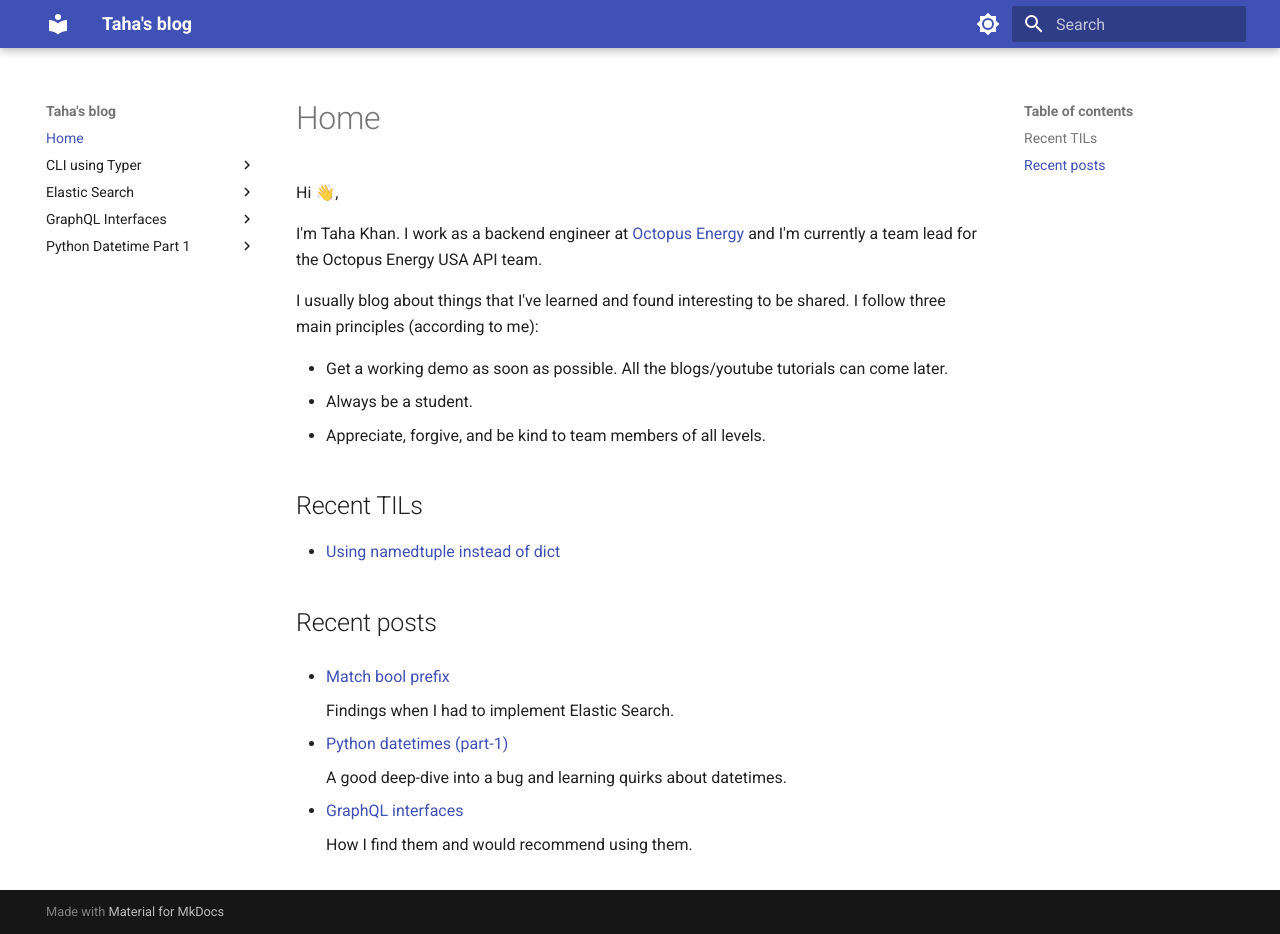
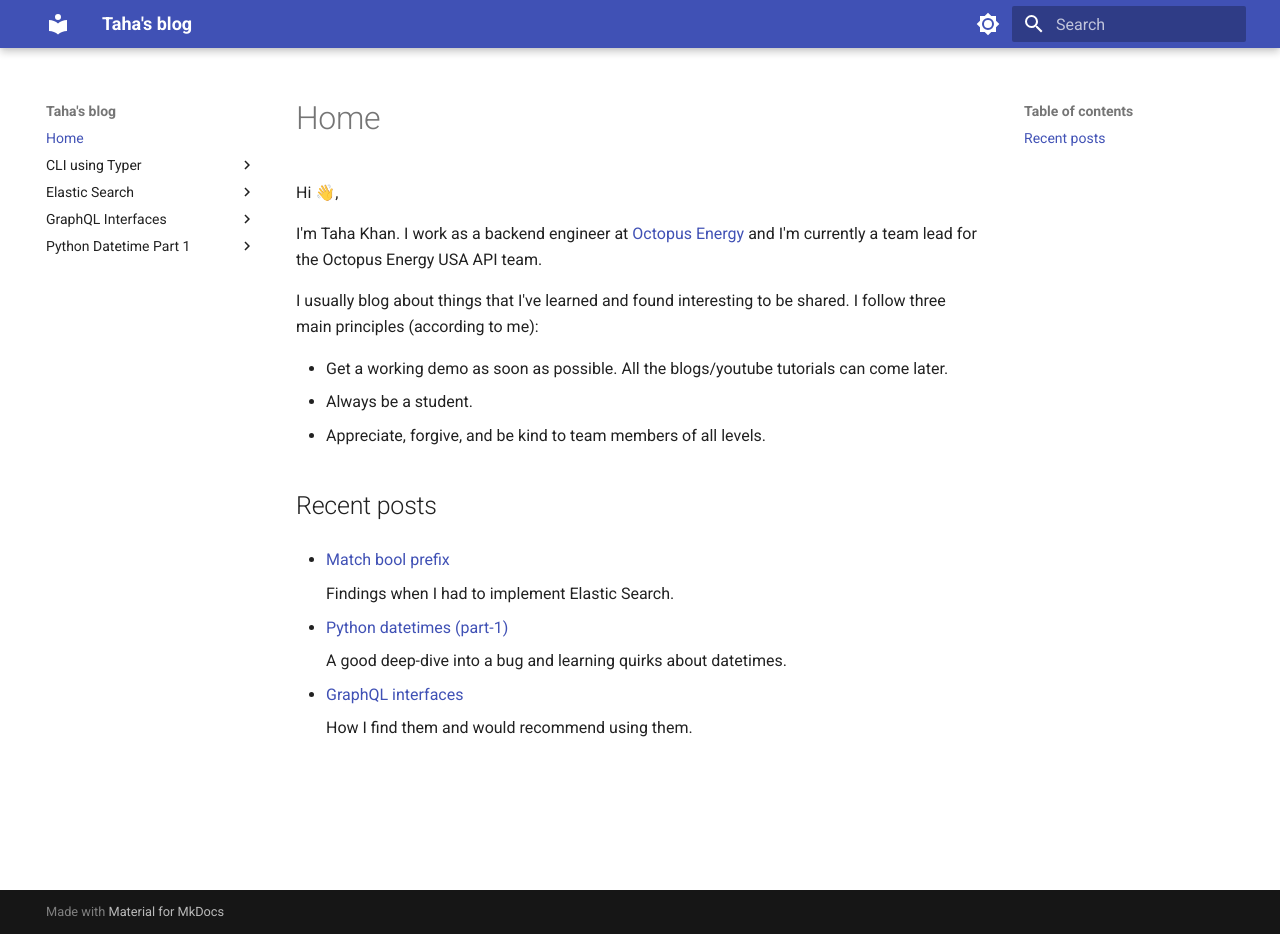
Before and after one commit to tahakhan0/tahakhan0.github.io, an MkDocs documentation site: the page built from docs/index.md, in a window 1280 px wide and 934 px high. Built offline with MkDocs 1.6.1 and Material for MkDocs 9.7.7, drawn with Linux system fonts in a browser that asks for light colours.

Commit message:
Remove TIL section

```diff
--- a/docs/index.md
+++ b/docs/index.md
@@ -9,10 +9,6 @@ I usually blog about things that I've learned and found interesting to be shared
 - Get a working demo as soon as possible. All the blogs/youtube tutorials can come later.
 - Always be a student.
 - Appreciate, forgive, and be kind to team members of all levels.
-
-## Recent TILs
-
-- [Using namedtuple instead of dict]()
 
 ## Recent posts
 
```
